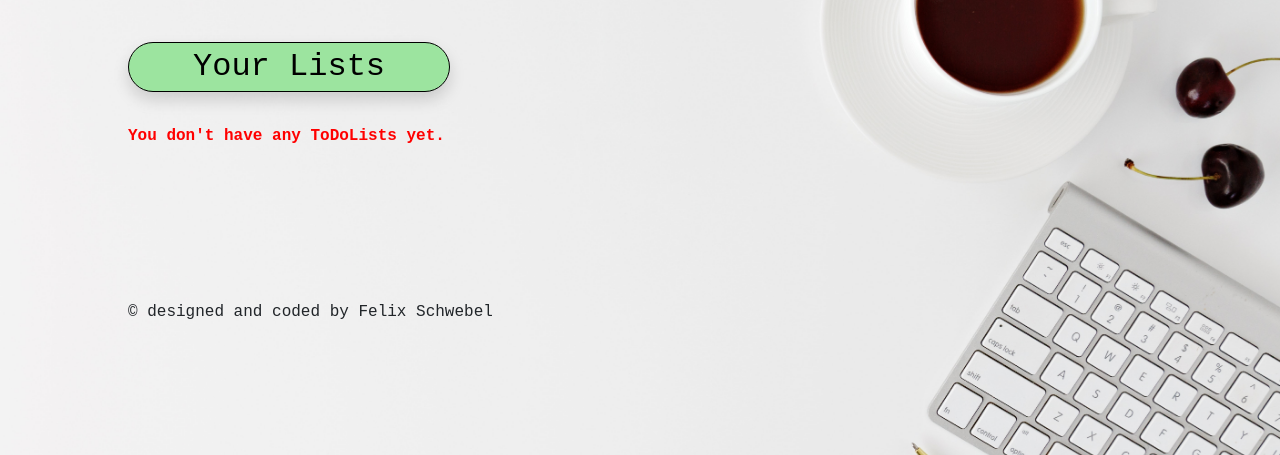
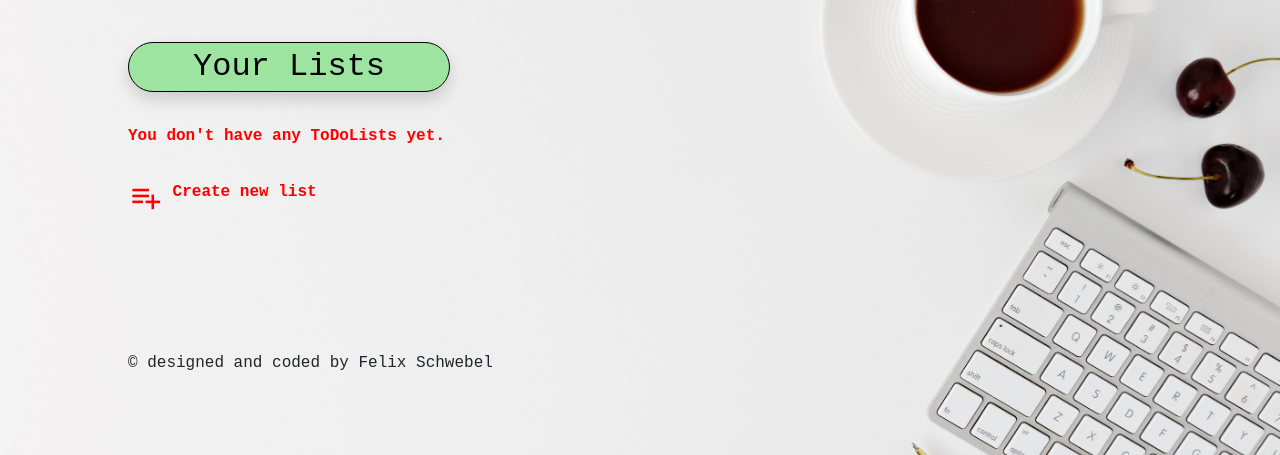
Before and after one commit to felixschwebel/ToDoListWebsite, a Flask app: page /alllists/1 in a window 1280 px wide. Shown: the part 70-525 px from the top of the page. Run offline with Flask 3, Linux system fonts and the light colour scheme; the visitor is signed in with stand-in values (Sample User, id 1); data that the repository does not hold is empty; some libraries are stand-ins or nearby versions; some web fonts are replaced.

Commit message:
link from the list overview to the database ToDoLists

```diff
--- a/main.py
+++ b/main.py
@@ -160,6 +160,7 @@ def new_list():
             db.session.add(new_todolist)
             db.session.commit()
 
+            print(user_form.body.data.strip('<p>').replace('</p>', "").replace('&nbsp', "").strip())
             new_tasks = Tasks(
                 text=user_form.body.data.strip('<p>').replace('</p>', "").strip(),
                 owner_id=current_user.id,
--- a/templates/all_lists.html
+++ b/templates/all_lists.html
@@ -38,11 +38,14 @@ body {
 
         {% if items == 0: %}
             <p class="flash-message content">You don't have any ToDoLists yet.</p>
+            <a class="nav-link content flash-message" href="{{url_for('new_list')}}">
+            <span class="google-icon material-symbols-outlined">playlist_add</span>
+            Create new list</a>
         {% else: %}
         <ul id="list-overview">
             {% for item in todolists: %}
                 <li class="custom-list">
-                    <a class="nav-link" href="#">{{item.list_title}}</a>
+                    <a class="nav-link" href="{{url_for('todo_list', list_id=item.id)}}">{{item.list_title}}</a>
                 </li>
             {% endfor %}
          </ul>
```
